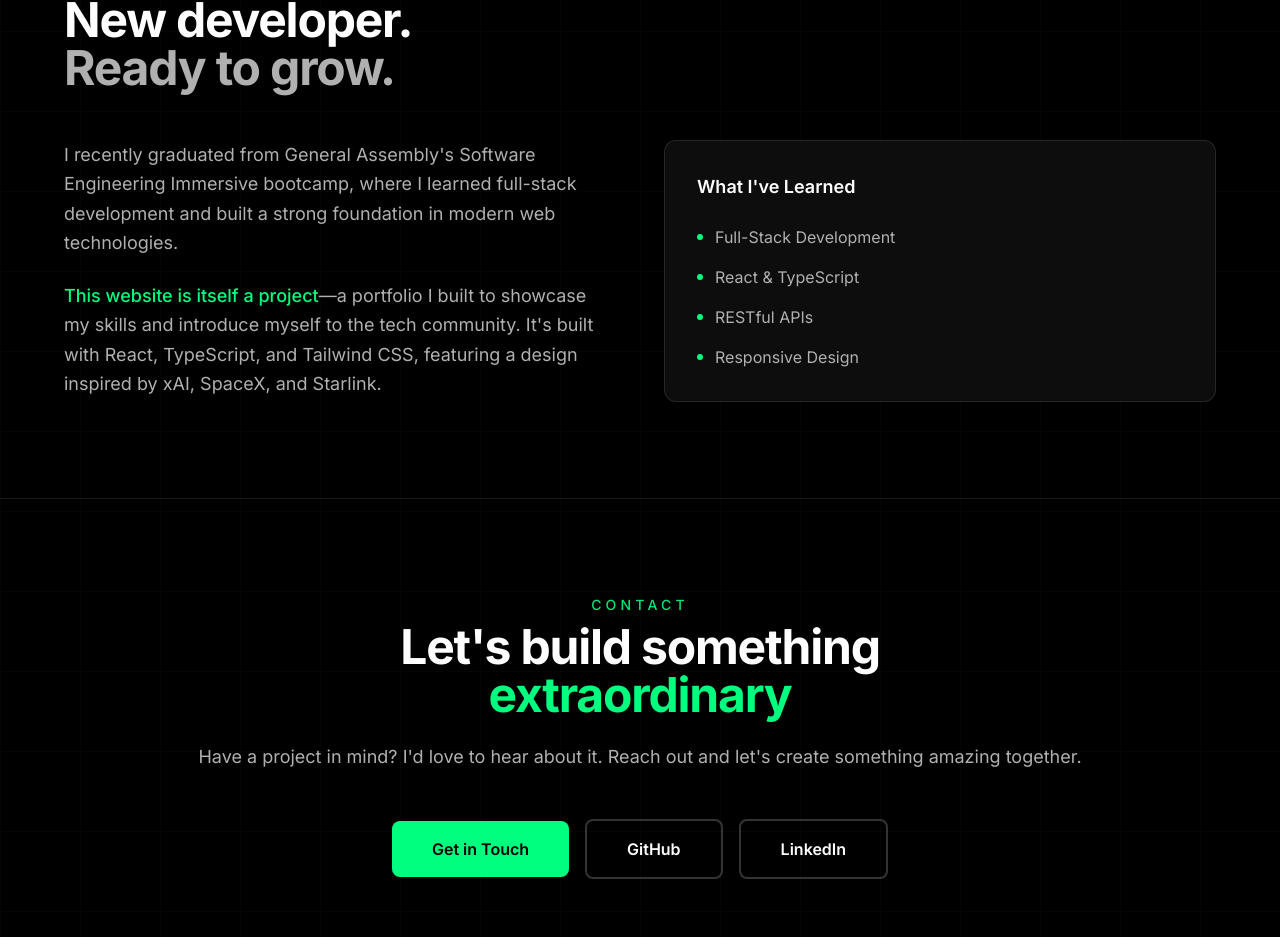
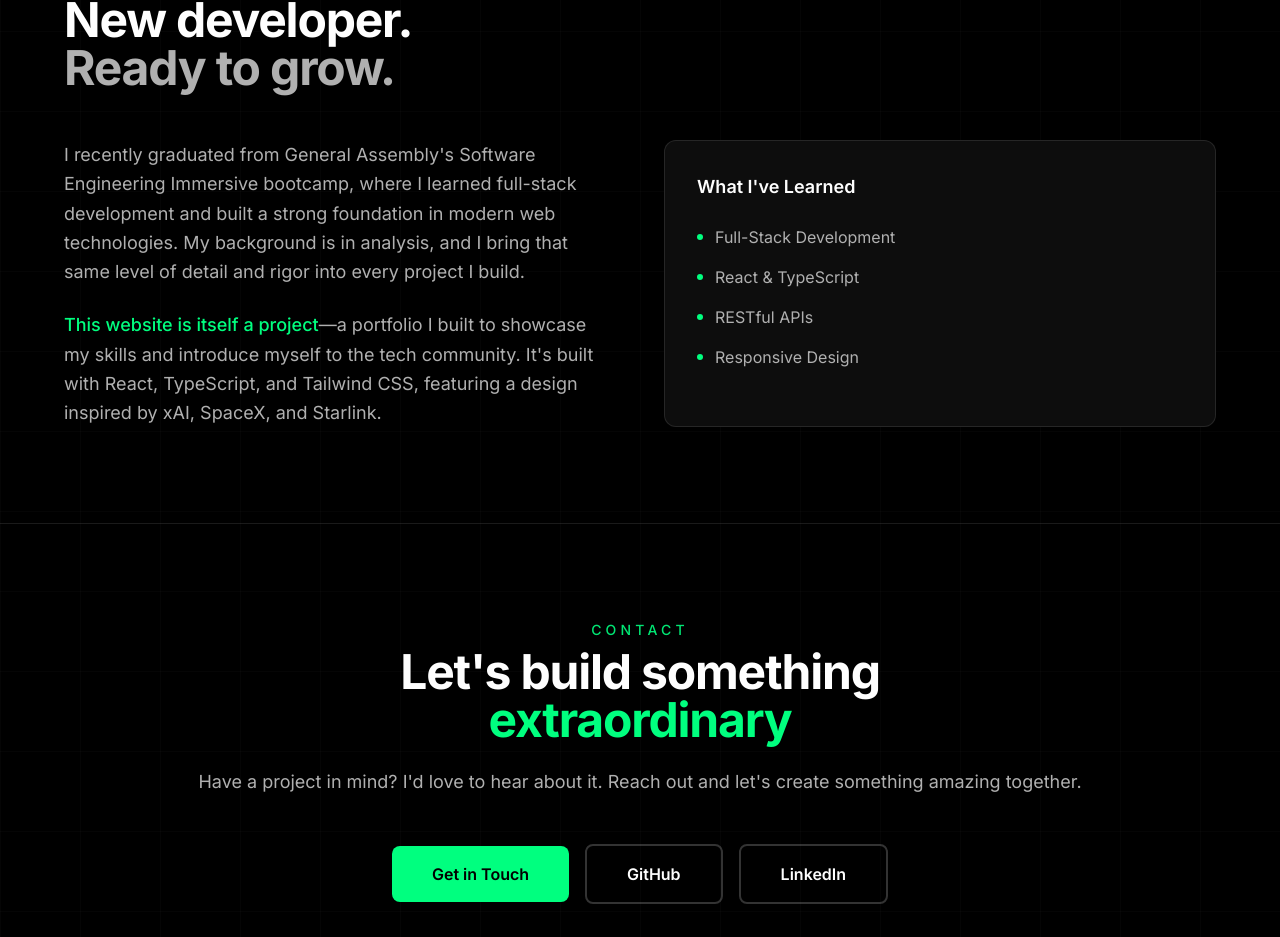
Before and after one commit to BrocCodyNchz/portfolio, a React (Vite) app: page / in a window 1280 px wide. Shown: the part 929-1866 px from the top of the page. Built offline with nearby package versions, Linux system fonts and the light colour scheme.

Commit message:
Add analysis background to About section
Co-authored-by: Cursor <cursoragent@cursor.com>

```diff
--- a/preview.html
+++ b/preview.html
@@ -340,7 +340,7 @@
       </h2>
       <div class="about-grid">
         <div>
-          <p>I recently graduated from General Assembly's Software Engineering Immersive bootcamp, where I learned full-stack development and built a strong foundation in modern web technologies.</p>
+          <p>I recently graduated from General Assembly's Software Engineering Immersive bootcamp, where I learned full-stack development and built a strong foundation in modern web technologies. My background is in analysis, and I bring that same level of detail and rigor into every project I build.</p>
           <p style="margin-top: 1.5rem;"><span class="green" style="font-weight: 500;">This website is itself a project</span>—a portfolio I built to showcase my skills and introduce myself to the tech community. It's built with React, TypeScript, and Tailwind CSS, featuring a design inspired by xAI, SpaceX, and Starlink.</p>
         </div>
         <div class="card">
--- a/src/components/features/AboutSection.tsx
+++ b/src/components/features/AboutSection.tsx
@@ -19,6 +19,7 @@ export function AboutSection() {
             <p className="text-lg leading-relaxed text-grey-300">
               I recently graduated from General Assembly&apos;s Software Engineering Immersive bootcamp,
               where I learned full-stack development and built a strong foundation in modern web technologies.
+              My background is in analysis, and I bring that same level of detail and rigor into every project I build.
             </p>
             <p className="text-lg leading-relaxed text-grey-300">
               <span className="text-green font-medium">This website is itself a project</span>—a portfolio
```
